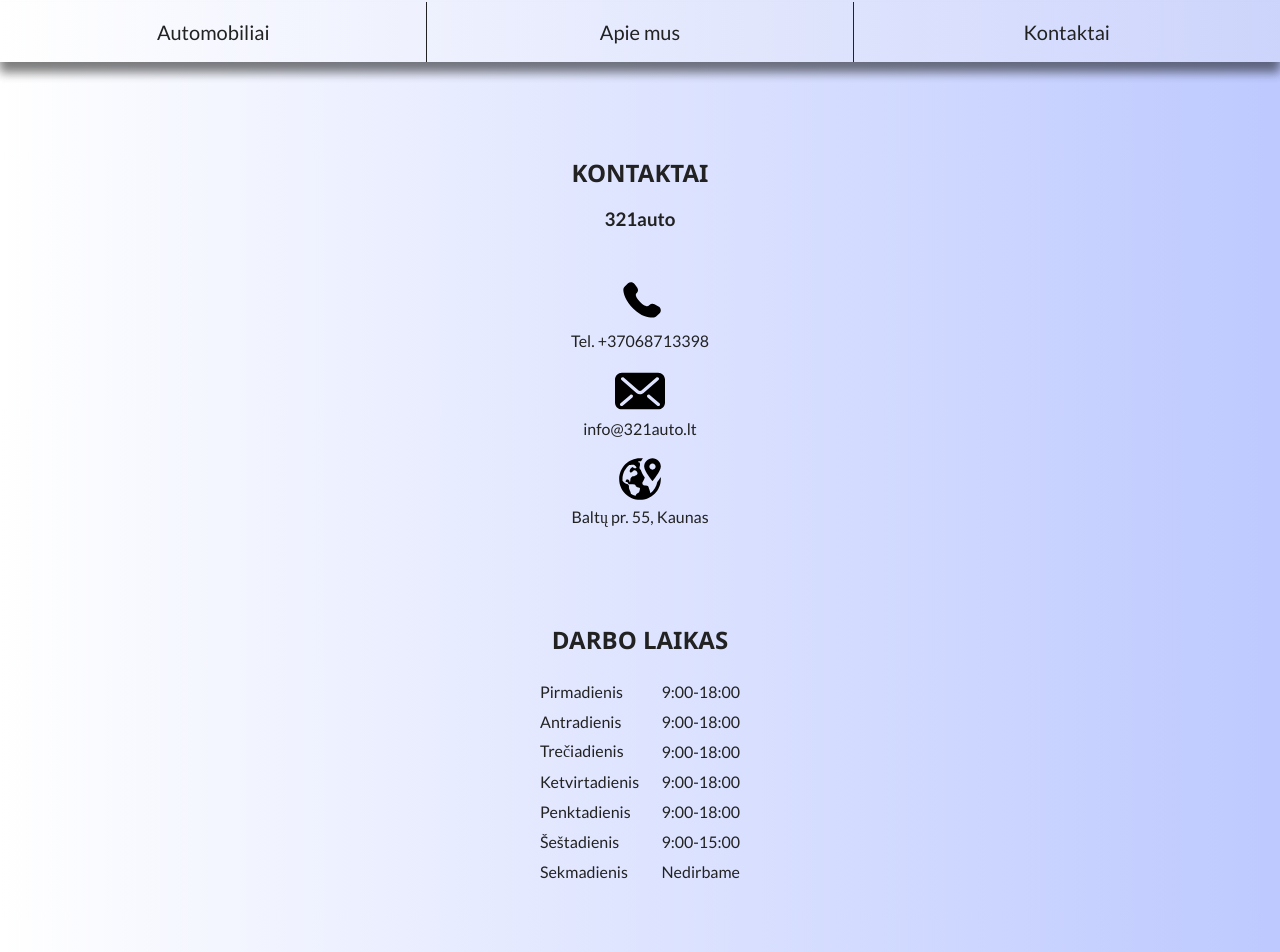
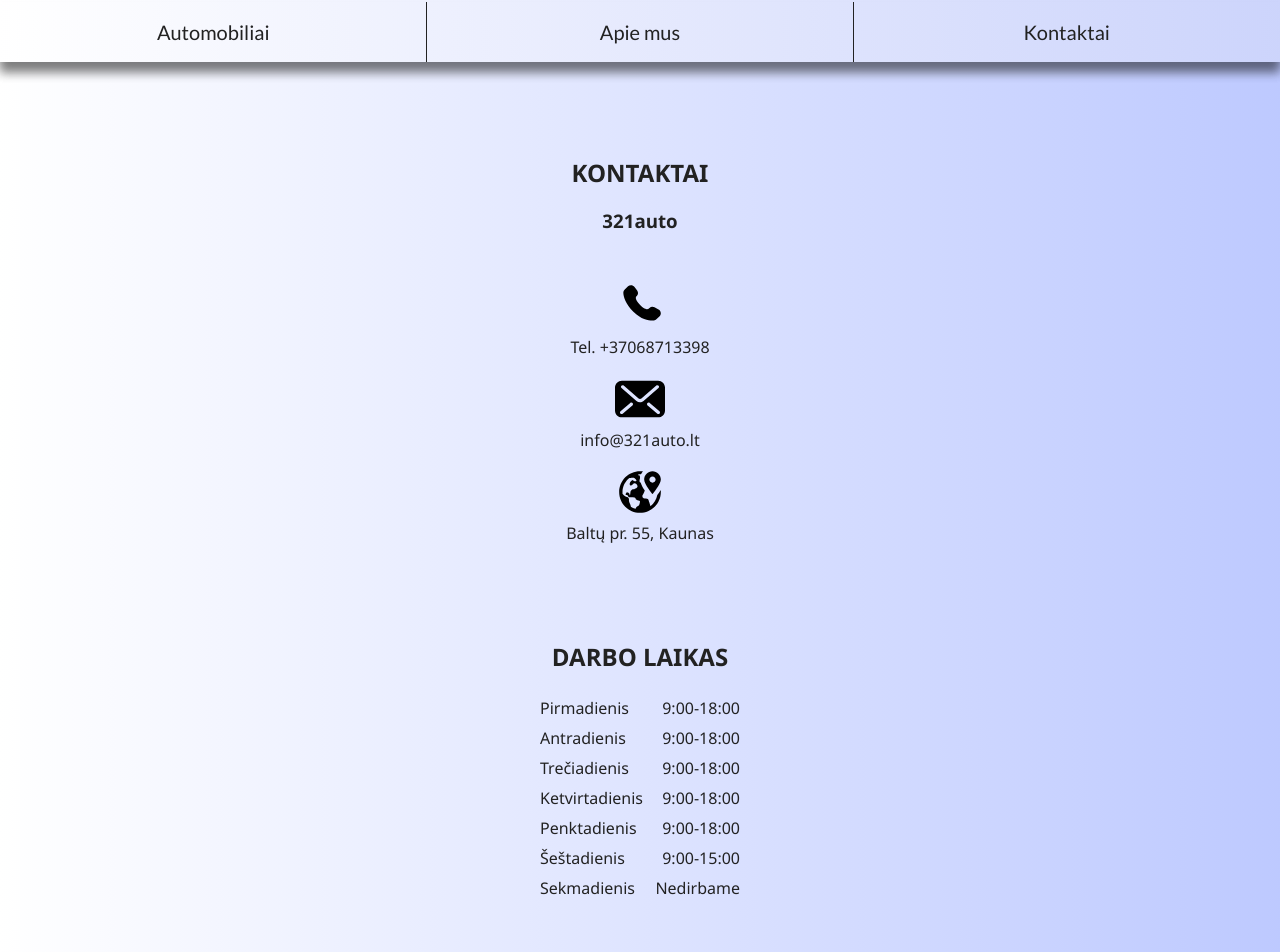
Before and after one commit to Martis16/321auto, a React (Vite) app: page /contact in a window 1280 px wide. Shown: the part 99-1051 px from the top of the page. Built offline with nearby package versions, Linux system fonts and the light colour scheme.

Commit message:
Font chganged to Segoe UI

```diff
--- a/src/Sections/About/AboutStyles.module.css
+++ b/src/Sections/About/AboutStyles.module.css
@@ -5,7 +5,7 @@
   margin-top: 40px;
   justify-content: center;
   align-items: center;
-  font-family: Lato, Helvetica, Arial, sans-serif;
+  font-family: 'Segoe UI', Tahoma, Geneva, Verdana, sans-serif;
   overflow: hidden;
   h1 {
     text-transform: uppercase;
--- a/src/Sections/ContactInfo/ContactInfoStyles.module.css
+++ b/src/Sections/ContactInfo/ContactInfoStyles.module.css
@@ -1,7 +1,7 @@
 .container {
   display: flex;
   flex-direction: column;
-  font-family: Lato;
+  font-family: 'Segoe UI', Tahoma, Geneva, Verdana, sans-serif;
   color: var(--text-color);
   text-align: center;
   align-items: center;
--- a/src/Sections/WorkHours/WorkHoursStyles.module.css
+++ b/src/Sections/WorkHours/WorkHoursStyles.module.css
@@ -1,7 +1,7 @@
 .container{
     display: flex;
     flex-direction: column;
-    font-family: Lato;
+    font-family: 'Segoe UI', Tahoma, Geneva, Verdana, sans-serif;
     align-items: center;
     animation: slide 1s;
     h1{
```
